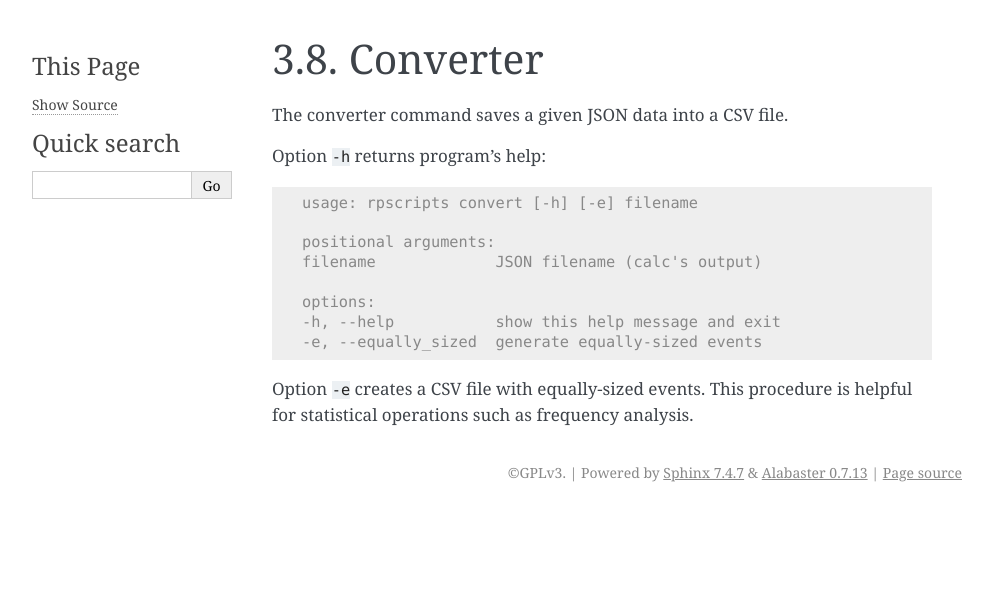
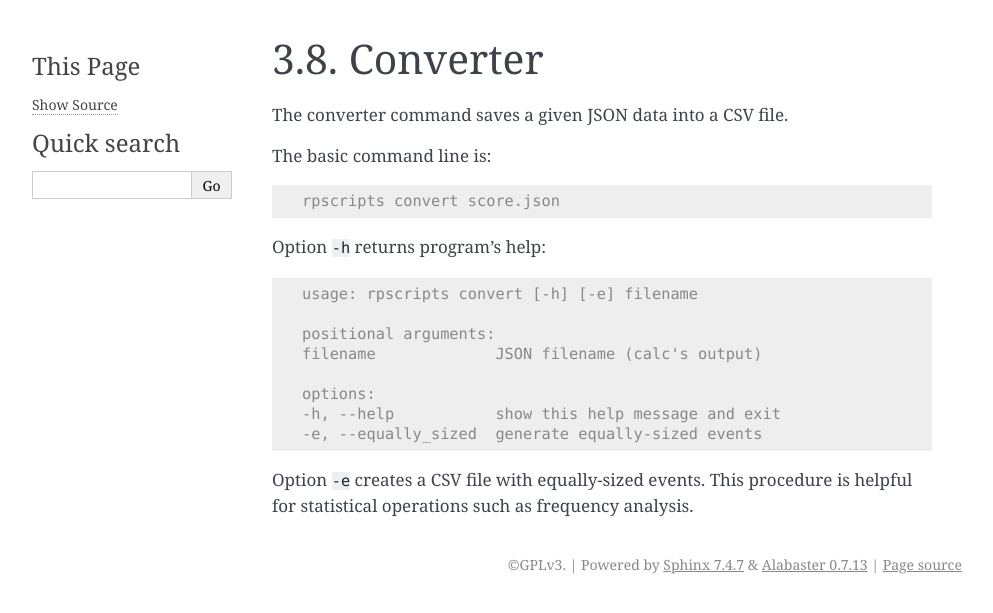
Before and after one commit to msampaio/rpScripts, a Sphinx documentation site: the page built from docs/source/programs/converter.rst, in a window 1280 px wide. Shown: the top 613 px of the page, without its empty margins (148-1141 px from the left). Built offline with Sphinx 7.4.7, drawn with Linux system fonts in a browser that asks for light colours.

Commit message:
Add missing information for Converter documentation

```diff
--- a/docs/source/changelog.rst
+++ b/docs/source/changelog.rst
@@ -27,6 +27,7 @@ Improvements
 - Minor code improvement.
 - Add missing bibliography.
 - Add missing Tcontour data in Schumann's example.
+- Add missing information for Converter documentation.
 
 Release 2.2 (released Feb 15, 2024)
 -----------------------------------
--- a/docs/source/programs/converter.rst
+++ b/docs/source/programs/converter.rst
@@ -2,6 +2,12 @@ Converter
 =========
 
 The converter command saves a given JSON data into a CSV file.
+
+The basic command line is:
+
+.. code-block:: console
+
+    rpscripts convert score.json
 
 Option ``-h`` returns program's help:
 
```
Also changed, not shown: RELEASE.md (+1 -0 lines).
